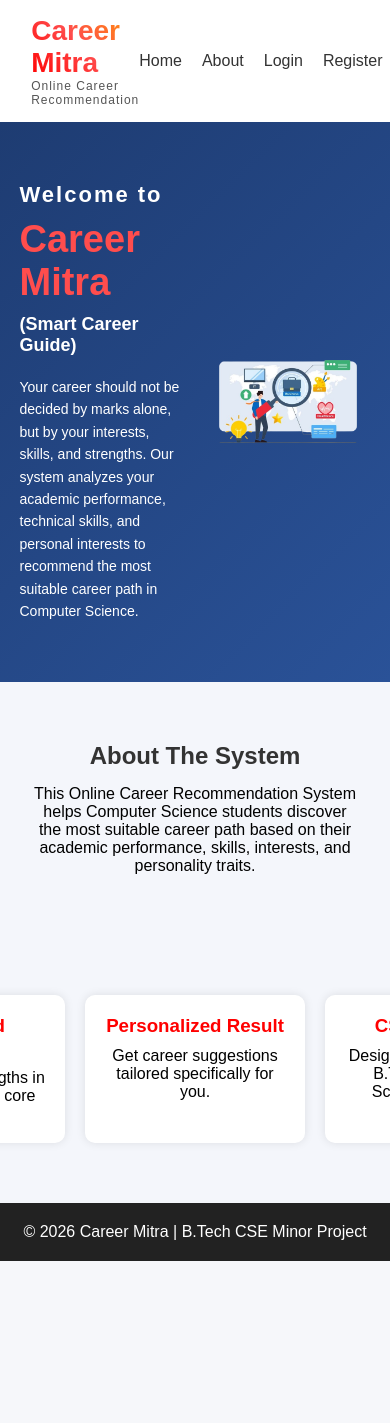
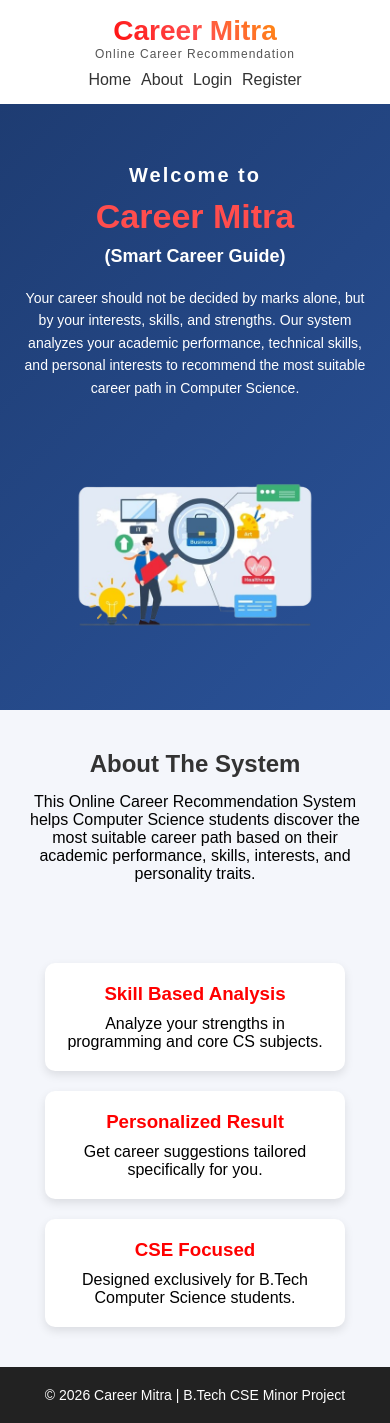
Before and after one commit to Satya-Ranjan5477/carrier-recommendation-system-project, a Flask app: page / in a window 390 px wide. Before the commit the page ends 1261 px from the top, so only its background shows below. Run offline with Flask 3, Linux system fonts and the light colour scheme; parts of the project's set-up code (start-up, migrations or seed data) failed here and were passed over.

```diff
--- a/static/style.css
+++ b/static/style.css
@@ -4,12 +4,23 @@
     box-sizing: border-box;
     font-family: Arial, sans-serif;
 }
+:root {
+    --primary: #4F46E5;   /* Indigo */
+    --secondary: #6366F1;
+    --background: #F5F7FB;
+    --card: #FFFFFF;
+    --text: #1F2937;
+    --accent: #22C55E;
+}
 
 body {
     background: #f4f6fb;
+
+
 }
 html {
     scroll-behavior: smooth;
+
 }
 
 /* Navbar */
@@ -147,15 +158,6 @@ nav ul li a:hover {
     flex-wrap: wrap;
 }
 
-.card {
-    background: white;
-    padding: 25px;
-    width: 260px;
-    border-radius: 10px;
-    box-shadow: 0 4px 10px rgba(0,0,0,0.1);
-    text-align: center;
-}
-
 .card h3 {
     margin-bottom: 10px;
     color: #ff0000;
@@ -248,59 +265,99 @@ footer {
     border-radius: 5px;
     cursor: pointer;
 }
+#userId {
+    font-size: 16px;
+    word-break: break-all;
+    margin-top: 5px;
+}
 
 .profile-section button:hover {
     background: #cc0000;
 }
 
-/* ============================= */
-/* 📱 MOBILE SIZE ADJUST ONLY */
-/* ============================= */
+.kpi-container {
+   display: flex;
+    gap: 20px;
+    margin: 25px 0;
+}
+.kpi-card {
 
-@media (max-width: 768px) {
-
-    /* Reduce hero padding */
-    .hero {
-        padding: 60px 5%;
+    flex: 1;
+    padding: 20px;
+    border-radius: 12px;
+    background: var(--card);
+    color: var(--text);
+    box-shadow: 0 8px 20px rgba(0,0,0,0.1);
+    transition: 0.3s;
+    text-align: center;
+}
+.kpi-card p {
+    font-size: 28px;
+    font-weight: bold;
+    color: var(--primary);
+}
+.kpi-card:hover {
+    transform: translateY(-5px);
 }
 
-    /* Keep side-by-side layout */
-    .hero-content {
+/* GRID*/
+.grid-container {
+    display: grid;
+    grid-template-columns: 1.02fr 1fr;
+    gap: 25px;
+    width: 100%;
+}
+
+/* PANELS*/
+.left-panel,
+.right-panel {
+    display: flex;
+    flex-direction: column;
     gap: 20px;
 }
+.card1 {
+    width: 100%;
+    min-height: 200px;
+    padding: 20px;
+    border-radius: 12px;
+    box-shadow: 0 5px 15px rgba(0,0,0,0.08);
+    background: #ffffff;
+    border-left: 5px solid #4F46E5;
+}
+.card1 h3 {
+    color: #4F46E5;
+}
+#barChart{
+   min-width: 600px;
+    height: 350px !important;
+    margin-top: 15px;
 
-    /* Reduce heading sizes */
-    .hero-text h1 {
-        font-size: 38px;
 }
 
-    .big-welcome {
-        font-size: 22px;
+#pieChart{
+   width: 100% !important;
+    height: 345px !important;
+    margin-top: 15px;
+
 }
+#history {
+    max-height: 110px;
+    overflow-y: auto;
 
-    .hero-text h3 {
-        font-size: 18px;
 }
-
-    .hero-text p {
+#history p {
     font-size: 14px;
+    margin-bottom: 10px;
 }
-
-    /* Reduce image size */
-    .hero-image img {
-        max-width: 250px;
+#history::-webkit-scrollbar {
+    width: 6px;
 }
-
-    /* Reduce feature cards slightly */
-    .card {
-        width: 200px;
+#history::-webkit-scrollbar-thumb {
+    background: #4F46E5;
+    border-radius: 10px;
 }
-
-    /* Reduce dashboard width */
-    .profile-section {
-        width: 280px;
-    }
-
+#history::-webkit-scrollbar-track {
+    background: #e5e7eb;
 }
 
 .features {
@@ -391,9 +456,151 @@ grid-template-columns:repeat(2,1fr);
 gap:20px;
 }
 
-.card{
-background:white;
-padding:20px;
-border-radius:10px;
-box-shadow:0 0 10px rgba(0,0,0,0.1);
+
+/* ============================= */
+/* 📱 FULL MOBILE RESPONSIVE */
+/* ============================= */
+
+@media (max-width: 768px) {
+
+    /* ===== NAVBAR ===== */
+    nav {
+        flex-direction: column;
+        gap: 10px;
+        text-align: center;
     }
+
+    nav ul {
+        flex-wrap: wrap;
+        justify-content: center;
+        gap: 10px;
+    }
+
+    /* ===== HERO SECTION ===== */
+    .hero {
+        padding: 60px 5%;
+    }
+
+    .hero-content {
+        flex-direction: column;
+        text-align: center;
+    }
+
+    .hero-text {
+        width: 100%;
+    }
+
+    .big-welcome {
+        font-size: 20px;
+    }
+
+    .hero-text h1 {
+        font-size: 34px;
+    }
+
+    .hero-text h3 {
+        font-size: 18px;
+    }
+
+    .hero-text p {
+        font-size: 14px;
+    }
+
+    .hero-text button {
+        padding: 10px 20px;
+        font-size: 14px;
+    }
+
+    /* ===== HERO IMAGE ===== */
+    .hero-image img {
+        max-width: 280px;
+        margin-top: 20px;
+    }
+
+    /* ===== ABOUT ===== */
+    .about {
+        padding: 40px 5%;
+    }
+
+    /* ===== FEATURES (FIXED - NO BUG) ===== */
+    .features {
+        flex-direction: column;
+        align-items: center;
+        padding: 40px 5%;
+    }
+
+    .card {
+        width: 100%;
+        max-width: 300px;
+    }
+
+    /* ===== DASHBOARD LAYOUT ===== */
+    .dashboard {
+        flex-direction: column;
+    }
+
+    /* Sidebar becomes TOP NAV */
+    .sidebar {
+        width: 100%;
+        min-height: auto;
+        display: flex;
+        flex-direction: row;
+        overflow-x: auto;
+        gap: 10px;
+        padding: 10px;
+    }
+
+    .menu {
+        display: flex;
+        gap: 10px;
+    }
+
+    .menu button {
+        min-width: 150px;
+        text-align: center;
+    }
+
+    /* ===== MAIN CONTENT ===== */
+    .main-content {
+        padding: 15px;
+        border-radius: 0;
+    }
+
+    /* ===== KPI CARDS ===== */
+    .kpi-container {
+        flex-direction: column;
+    }
+
+    /* ===== GRID FIX ===== */
+    .grid-container {
+        grid-template-columns: 1fr;
+    }
+
+    /* ===== PROFILE ===== */
+    .profile-section {
+        width: 100%;
+    }
+
+    /* ===== CHART FIX ===== */
+    #barChart,
+    #pieChart {
+        width: 100% !important;
+        min-width: unset;
+        height: 250px !important;
+    }
+
+    /* ===== DASHBOARD CARDS ===== */
+    .cards {
+        grid-template-columns: 1fr;
+    }
+
+    /* ===== FORM ===== */
+    .form-container {
+        width: 90%;
+    }
+
+    /* ===== FOOTER ===== */
+    footer {
+        font-size: 14px;
+    }
+}
```
Also changed, not shown: other parts of static/style.css (+64 -41 lines). Lines whose indentation alone changed are shown as unchanged.
